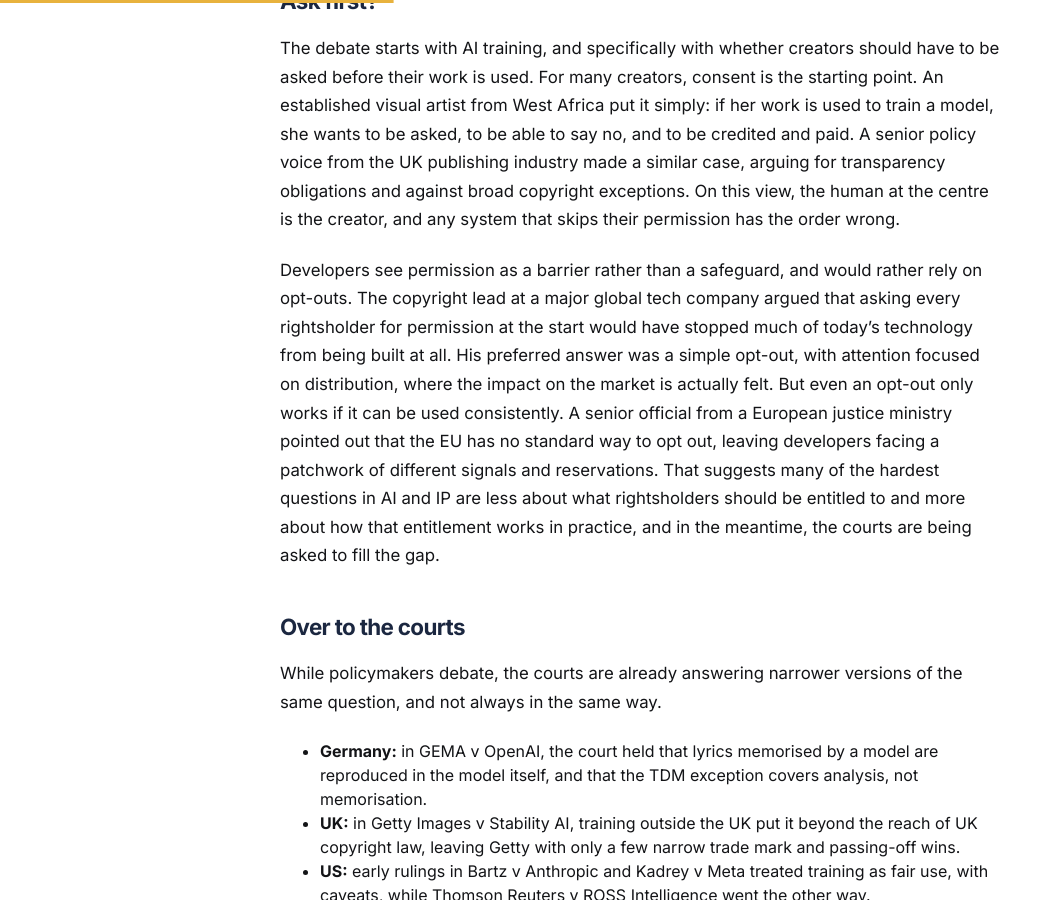
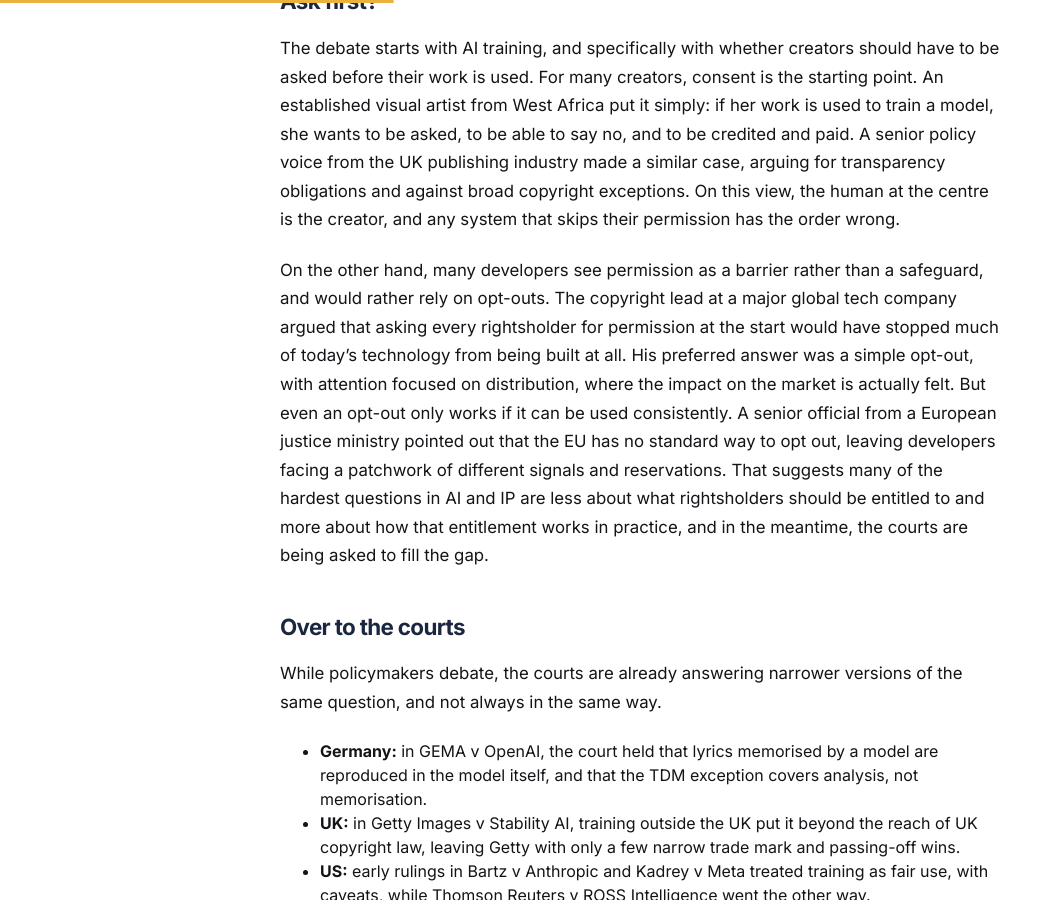
Before and after one commit to raniabouz/beats-and-bots, a Jekyll site: the page built from _posts/2026-11-12-wipo-human-at-the-centre.md, in a window 1280 px wide and 900 px high, scrolled down 1202 px. Shown: the whole window, without its empty margins (0-1062 px from the left). Built offline with Jekyll 4.4.1, drawn with Linux system fonts in a browser that asks for light colours.

Commit message:
fix paragraph in article

```diff
--- a/_posts/2026-11-12-wipo-human-at-the-centre.md
+++ b/_posts/2026-11-12-wipo-human-at-the-centre.md
@@ -19,7 +19,7 @@ By the end of WIPO's Global Forum on IP and AI in Geneva, one phrase had appeare
 
 The debate starts with AI training, and specifically with whether creators should have to be asked before their work is used. For many creators, consent is the starting point. An established visual artist from West Africa put it simply: if her work is used to train a model, she wants to be asked, to be able to say no, and to be credited and paid. A senior policy voice from the UK publishing industry made a similar case, arguing for transparency obligations and against broad copyright exceptions. On this view, the human at the centre is the creator, and any system that skips their permission has the order wrong.
 
-Developers see permission as a barrier rather than a safeguard, and would rather rely on opt-outs. The copyright lead at a major global tech company argued that asking every rightsholder for permission at the start would have stopped much of today’s technology from being built at all. His preferred answer was a simple opt-out, with attention focused on distribution, where the impact on the market is actually felt. But even an opt-out only works if it can be used consistently. A senior official from a European justice ministry pointed out that the EU has no standard way to opt out, leaving developers facing a patchwork of different signals and reservations. That suggests many of the hardest questions in AI and IP are less about what rightsholders should be entitled to and more about how that entitlement works in practice, and in the meantime, the courts are being asked to fill the gap.
+On the other hand, many developers see permission as a barrier rather than a safeguard, and would rather rely on opt-outs. The copyright lead at a major global tech company argued that asking every rightsholder for permission at the start would have stopped much of today’s technology from being built at all. His preferred answer was a simple opt-out, with attention focused on distribution, where the impact on the market is actually felt. But even an opt-out only works if it can be used consistently. A senior official from a European justice ministry pointed out that the EU has no standard way to opt out, leaving developers facing a patchwork of different signals and reservations. That suggests many of the hardest questions in AI and IP are less about what rightsholders should be entitled to and more about how that entitlement works in practice, and in the meantime, the courts are being asked to fill the gap.
 
 
 ## Over to the courts
```
